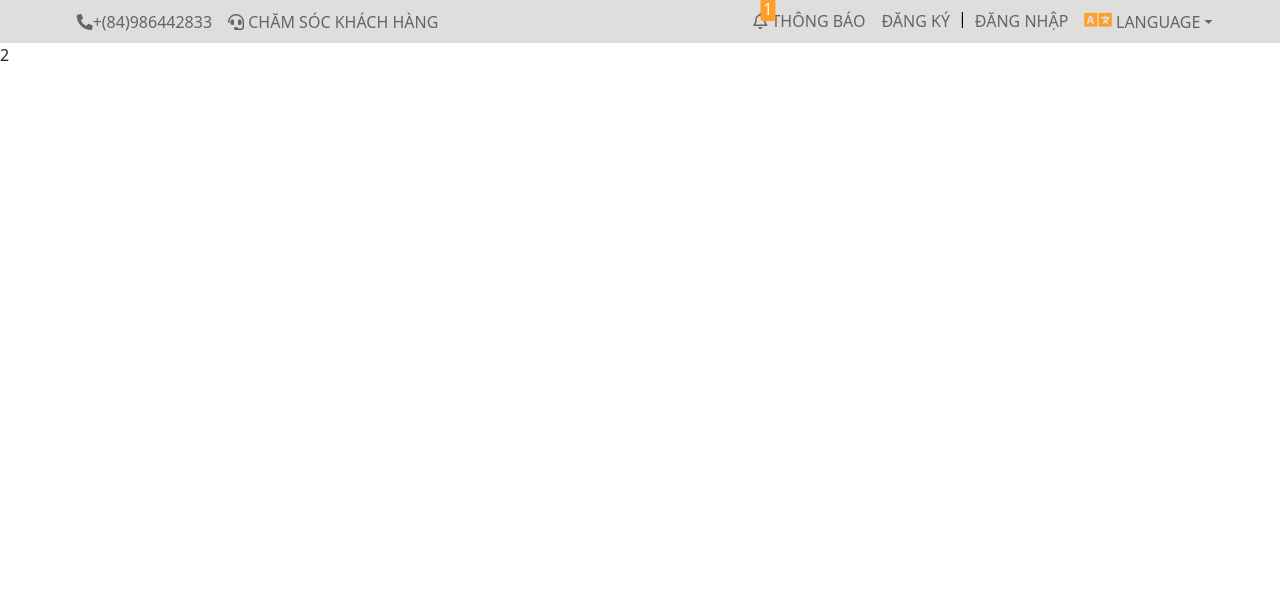
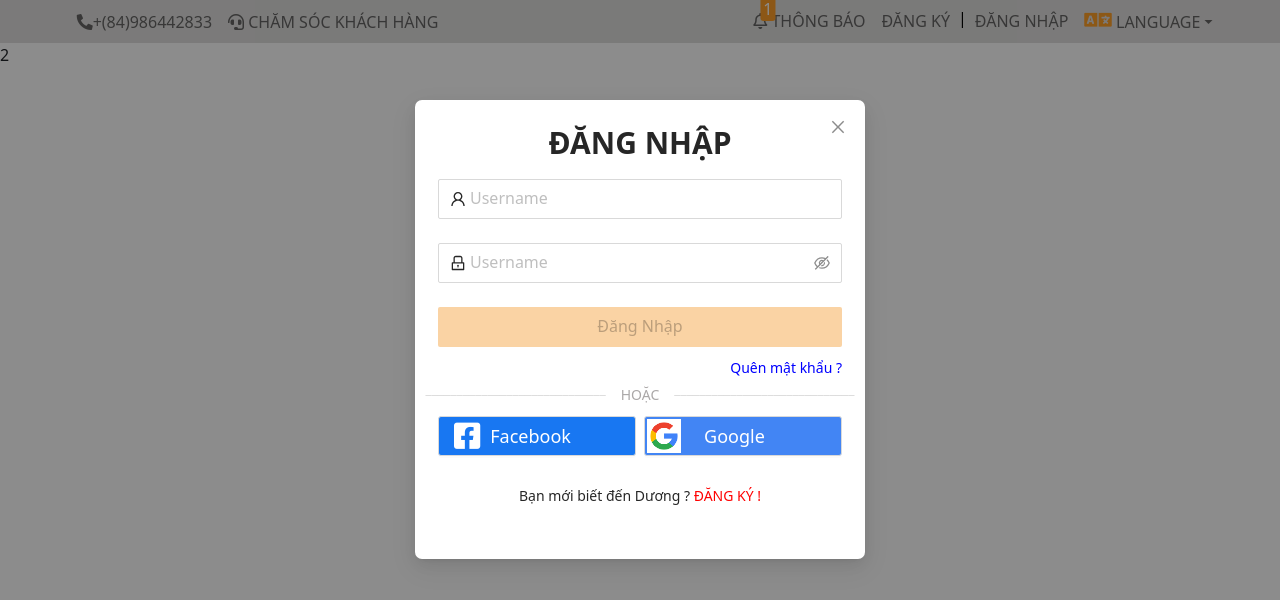
Before and after one commit to danghuuduong/TongHop, a React (Create React App) app in the folder chat_app/: page /phan2 in a window 1280 px wide. Both pictures are taken after a click on the link "ĐĂNG NHẬP". Shown: the top 600 px of the page. Built offline with nearby package versions, Linux system fonts and the light colour scheme; no server answers.

Commit message:
oke tam on

```diff
--- a/chat_app/src/App.css
+++ b/chat_app/src/App.css
@@ -1,38 +1,27 @@
-.App {
-  text-align: center;
+.ant-modal-body{
+  padding: 13px !important;
 }
-
-.App-logo {
-  height: 40vmin;
-  pointer-events: none;
+.ant-input-affix-wrapper:not(.ant-input-affix-wrapper-disablead):hover {
+  border-color: rgb(151, 151, 151) !important;
+  border-right-width: 1px !important;
+  z-index: 1 !important;;
 }
-
-@media (prefers-reduced-motion: no-preference) {
-  .App-logo {
-    animation: App-logo-spin infinite 20s linear;
-  }
+/* .ant-input-affix-wrapper:hover {
+  border-color: #11f51c !important;
+  border-right-width: 1px !important;
+} */
+.bt__forceUpdate_lg{         /* Lúc chưa điền text vào input Login */
+  width: 100%;
+  border:none !important;
+  background: #fad3a4 !important;
 }
-
-.App-header {
-  background-color: #282c34;
-  min-height: 100vh;
-  display: flex;
-  flex-direction: column;
-  align-items: center;
-  justify-content: center;
-  font-size: calc(10px + 2vmin);
-  color: white;
+.bt__forceUpdate_lg_ok {  /* ĐÃ điền text vào input Login */
+  width: 100%;
+  border:none !important;
+  background: #ffb254 !important;
+  text-shadow: 0 -1px 0 rgb(0 0 0 / 12%);
+  box-shadow: 0 2px 0 rgb(0 0 0 / 5%);
 }
-
-.App-link {
-  color: #61dafb;
+.ant-modal-content{ /* Thẻ bao bọc Tổng modal Login */
+  border-radius: 7px !important;
 }
-
-@keyframes App-logo-spin {
-  from {
-    transform: rotate(0deg);
-  }
-  to {
-    transform: rotate(360deg);
-  }
-}
--- a/chat_app/src/Component/CpnHeader/HeaderTop.js
+++ b/chat_app/src/Component/CpnHeader/HeaderTop.js
@@ -14,12 +14,18 @@ import {
   DropdownMenu,
   DropdownItem,
 } from "reactstrap";
+import { Modal, Button } from 'antd';
+import Login from "./Login";
 
 // https://codesandbox.io/s/stupefied-leftpad-se7e3?file=/src/App.js
 function HeaderTop() {
   const [isOpen, setIsOpen] = React.useState(false);
+  const [isModalVisible, setIsModalVisible] = React.useState(false);
   const noRefCheck = () => {
     setIsOpen(!isOpen);
+  };
+  const showModal = () => {
+    setIsModalVisible(!isModalVisible);
   };
   return (
     <>
@@ -75,9 +81,14 @@ function HeaderTop() {
             <span style={{color:'black', transform:'translateY(5px)'}}> |
             </span>
             <NavItem>
-              <NavLink>
+              <NavLink onClick={showModal}>
                 ĐĂNG NHẬP
               </NavLink>
+                  <>
+                  <Modal visible={isModalVisible} onCancel={showModal} footer={null} width={450} style={{borderRadius:10}}>
+                    <Login/>
+                  </Modal>
+                </>
             </NavItem>
 
             <UncontrolledDropdown inNavbar nav>
--- a/chat_app/src/Component/CpnHeader/Login.js
+++ b/chat_app/src/Component/CpnHeader/Login.js
@@ -1,15 +1,22 @@
 import React, { useEffect, useState } from "react";
+import google from '../Images/google.png'
+
 import { Form, Input, Button, Row, Col, Typography, Avatar } from "antd";
 import {
-  TeamOutlined,
-  ShoppingOutlined,
+  LockOutlined,
   UserOutlined,
 } from "@ant-design/icons";
 import firebase, { auth } from "../../Firebase/config";
 const Google_provider = new firebase.auth.GoogleAuthProvider();
 
 function Login() {
+  const [form] = Form.useForm();
+  const [, forceUpdate] = useState({});
   const onFinish = (values) => {};
+
+  useEffect(() => {
+    forceUpdate({});
+  }, []);
   //-----------------------------------------------
   const [usersLogin, SetUsersLogin] = useState();
   console.log("🙉🍀 __ usersLogin", usersLogin);
@@ -26,51 +33,90 @@ function Login() {
   //-----------------------------------------------
 
   return (
-    <Row justify="center" style={{ height: "100vh" }}>
+    <Row justify="center" >
       <Col
-        span={10}
-        style={{ border: "1px solid ", textAlign: "center", padding: 10 }}
+        span={24}
+        style={{ textAlign: "center", padding: 10 }}
       >
-        <Typography.Title level={2}>Login Em</Typography.Title>
-        <Form name="basic" onFinish={onFinish}>
+        <Typography.Title level={2}>ĐĂNG NHẬP</Typography.Title>
+        <Form name="basic" onFinish={onFinish} form={form}>
           <Form.Item
             name="username"
-            style={{ marginBottom: 5 }}
-            rules={[{ required: true, message: "Please input your username!" }]}
+            // rules={[{ required: true, message: "Please input your username!" }]}
+            rules={[{ required: true, message: "Vui lòng nhập tên đăng nhập" }]}
           >
-            <Input placeholder="Username" prefix={<TeamOutlined />} />
+            <Input size="large" placeholder="Username" prefix={<UserOutlined />} />
           </Form.Item>
 
           <Form.Item
             name="password"
-            style={{ marginBottom: 5 }}
-            rules={[{ required: true, message: "Please input your password!" }]}
+            // rules={[{ required: true, message: "Please input your password!" }]}
+            rules={[{ required: true, message: "Vui lòng nhập mật khẩu" }]}
           >
-            <Input.Password
+            <Input.Password size="large"
               placeholder="Username"
-              prefix={<ShoppingOutlined />}
+              prefix={<LockOutlined />}
             />
           </Form.Item>
 
-          <Form.Item style={{ marginBottom: 10 }}>
-            <Button type="primary" htmlType="submit" style={{ width: "100%" }}>
-              Đăng Nhập
-            </Button>
+          <Form.Item style={{ marginBottom: 10 }} shouldUpdate>
+            {() => {
+              const forceUpdate = !form.isFieldsTouched(true) || !!form.getFieldsError().filter(({ errors }) => errors.length).length
+              return (
+                <Button
+                  size="large"
+                  type="primary"
+                  htmlType="submit"
+                  className={forceUpdate ? 'bt__forceUpdate_lg' : 'bt__forceUpdate_lg_ok'}
+                  disabled={ forceUpdate }
+                >
+                Đăng Nhập
+              </Button>
+            )
+            }}
           </Form.Item>
         </Form>
-        <span
-          style={{ display: "flex", justifyContent: "end", marginBottom: 10 }}
+        <div
+          style={{ marginBottom: 5,textAlign:'end' }}
         >
-          <span style={{ marginRight: 10 }}>Đăng ký nhanh</span>
-          <span>Quên mật khẩu ?</span>
-        </span>
+          <span style={{color:'blue'}}>Quên mật khẩu ?</span>
+        </div>
 
-        <span style={{ display: "flex" }}>
-          <Button style={{ width: "50%" }} onClick={hanldeGoogle}>
-            Đăng Nhập Google
+        <div
+          style={{marginBottom: 10 }}
+        >
+          <div style={{color:'#dbdbdb', display:'flex',alignItems:'center',justifyContent:'center'}}>
+            <div style={{transform:'translateY(-6px)'}}>_____________________________</div>
+            <span style={{margin:'0 15px',color:'#aba8a8'}}> HOẶC  </span>
+            <div style={{transform:'translateY(-6px)'}}>_____________________________</div>
+          </div>
+        </div>
+
+        <Form.Item  >
+          <span style={{ display: "flex",justifyContent:'space-between' }}>
+          <Button size="large"
+          style={{ width: "49%",backgroundColor:'#1877f2',color:'white'
+          ,fontSize:18,borderRadius:3,
+          display:'flex',alignItems:'center'
+        }}
+          >
+            <i class="fab fa-facebook-square" style={{fontSize:30}}></i>
+            <span style={{marginLeft:10}}>Facebook</span>
           </Button>
-          <Button style={{ width: "50%" }}>Đăng Nhập FaceBook</Button>
-        </span>
+          <Button size="large"
+          style={{ width: "49%" ,backgroundColor:'#4285f4',display:'flex',alignItems:'center',fontSize:18,borderRadius:3,}}
+          onClick={hanldeGoogle}>
+            <img src={google} style={{width:34,backgroundColor:'white',transform:'translateX(-13px)'}}/>
+            <span style={{marginLeft:10,color:'white'}}>Google</span>
+            </Button>
+          </span>
+        </Form.Item>
+
+        <Form.Item  >
+            <span >Bạn mới biết đến Dương ?</span>
+            <span style={{color:'red'}}> ĐĂNG KÝ !</span>
+        </Form.Item>
+
       </Col>
       <div
         style={{
```
Also changed, not shown: chat_app/src/Component/Images/google.png (added).
